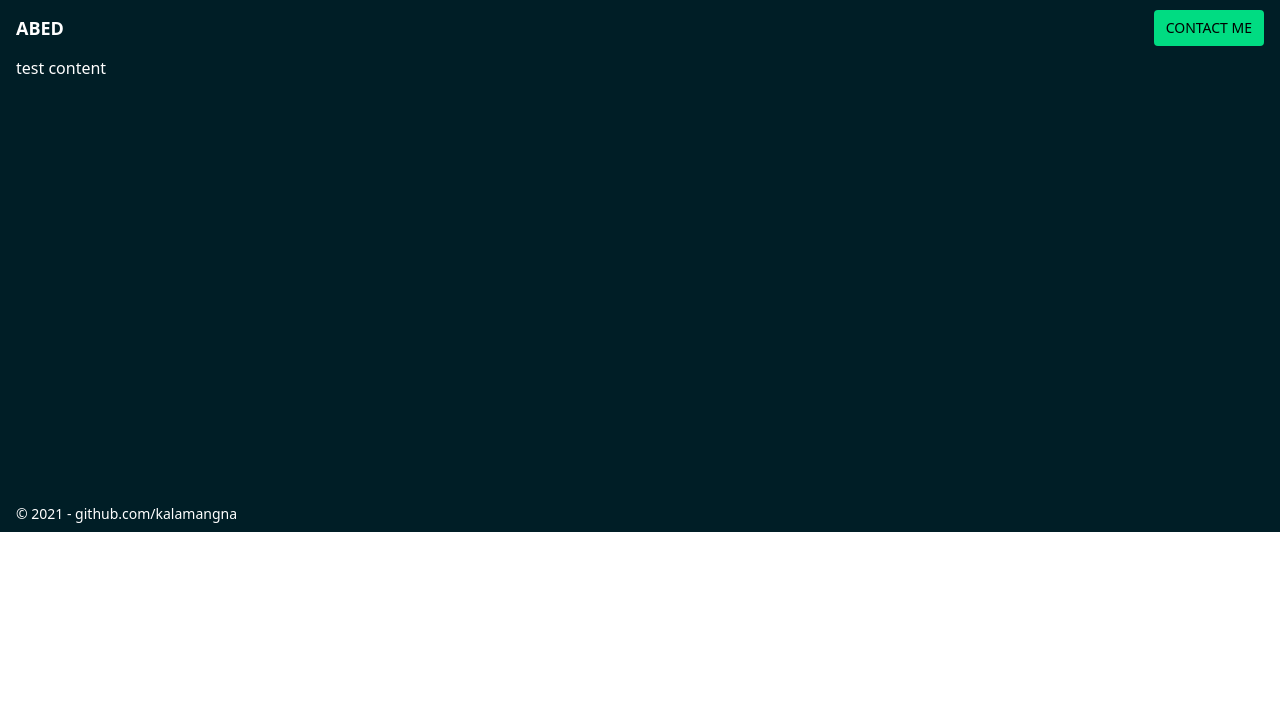
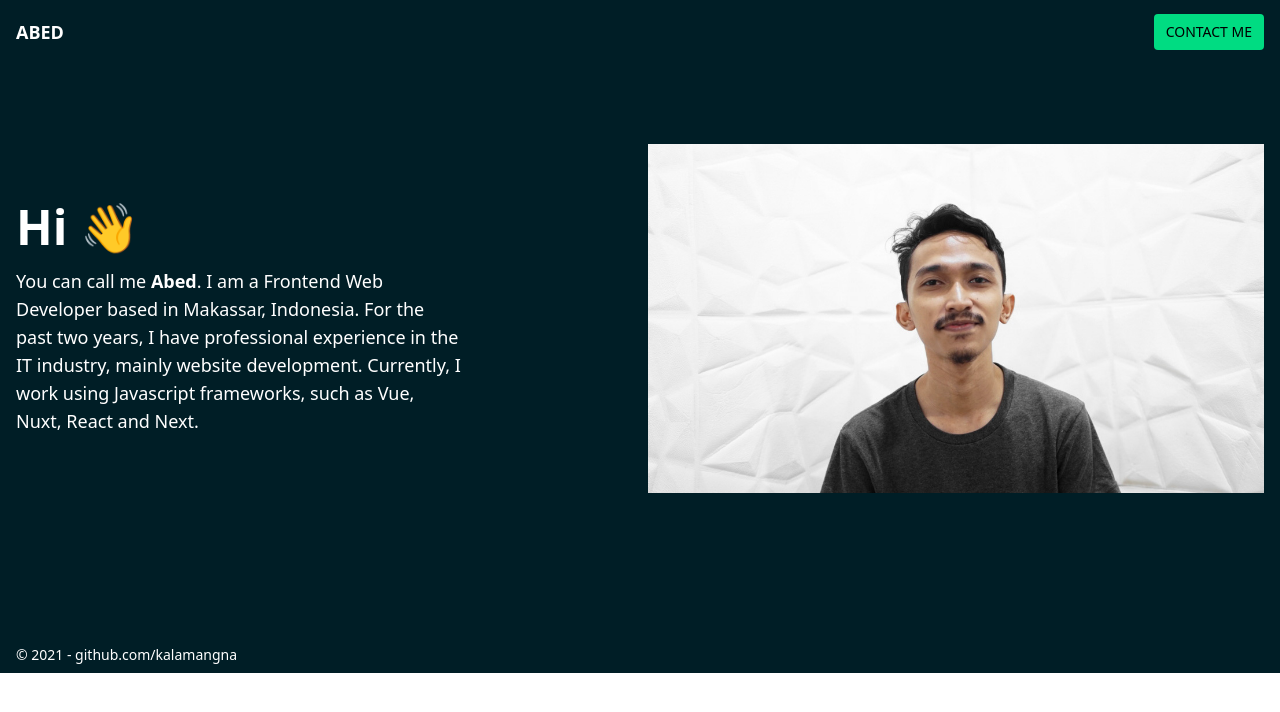
Before and after one commit to kalamangna/nuxt-portfolio, a Nuxt app: page / in a window 1280 px wide. Shown: the top 712 px of the page. Built offline with nearby package versions, Linux system fonts and the light colour scheme.

Commit message:
Content changes

```diff
--- a/components/Header.vue
+++ b/components/Header.vue
@@ -1,5 +1,5 @@
 <template>
-  <nav class="bg-biru fixed w-full h-14 px-4 flex justify-between items-center">
+  <nav class="bg-biru fixed w-full h-16 px-4 flex justify-between items-center">
     <div class="text-white font-bold text-lg">ABED</div>
 
     <div>
--- a/layouts/default.vue
+++ b/layouts/default.vue
@@ -2,7 +2,7 @@
   <div>
     <Header />
 
-    <main class="bg-biru px-4 py-14 text-white">
+    <main class="bg-biru px-4 py-16">
       <Nuxt />
     </main>
 
--- a/pages/index.vue
+++ b/pages/index.vue
@@ -1,5 +1,20 @@
 <template>
-  <div class="h-96">test content</div>
+  <div class="text-white container mx-auto">
+    <section class="flex flex-col md:flex-row gap-4 py-20 items-center">
+      <div class="flex-1">
+        <div class="text-5xl font-bold mb-4">Hi 👋</div>
+        <div class="max-w-md text-lg">
+          You can call me <b>Abed</b>. I am a Frontend Web Developer based in
+          Makassar, Indonesia. For the past two years, I have professional
+          experience in the IT industry, mainly website development. Currently,
+          I work using Javascript frameworks, such as Vue, Nuxt, React and Next.
+        </div>
+      </div>
+      <div class="flex-1">
+        <img src="~/assets/img/photo.png" />
+      </div>
+    </section>
+  </div>
 </template>
 
 <script>
```
Also changed, not shown: assets/img/code-thinking.svg (added), assets/img/photo.png (added).
